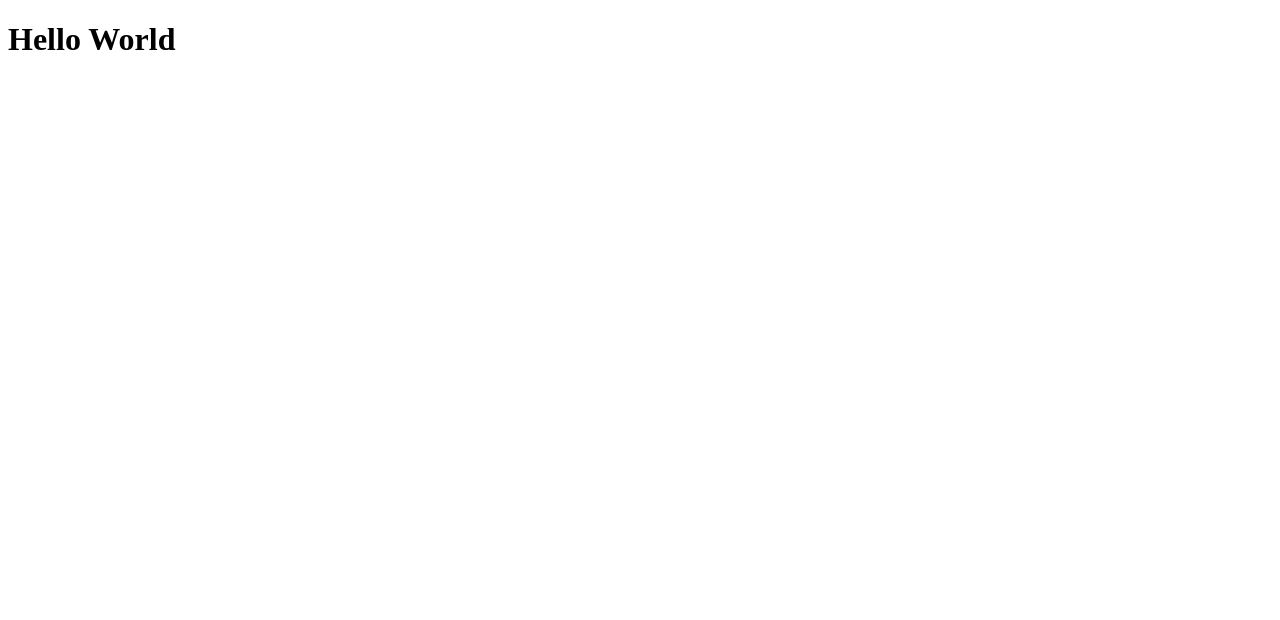
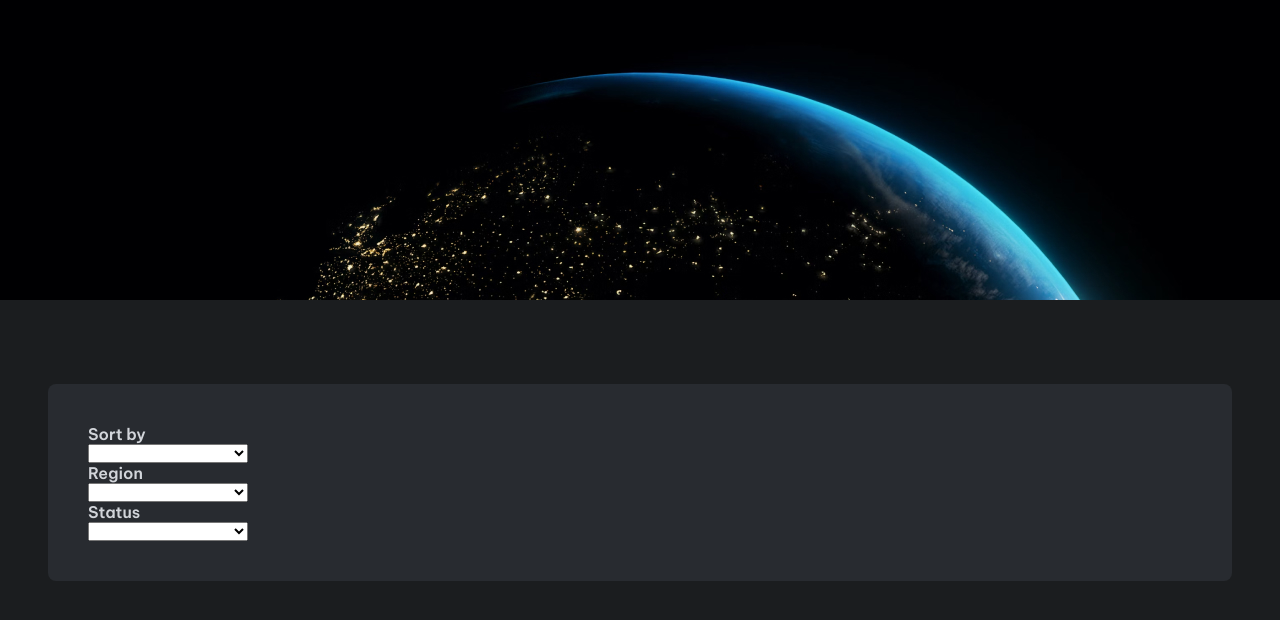
Before and after one commit to murilo-souza/CountryPage-Web-Reactjs, a React (Vite) app: page / in a window 1280 px wide. Shown: the top 620 px of the page. Built offline with nearby package versions, Linux system fonts and the light colour scheme.

Commit message:
Home page and Filter wrapper component created

```diff
--- a/src/App.tsx
+++ b/src/App.tsx
@@ -1,3 +1,13 @@
+import { ThemeProvider } from 'styled-components'
+import { defaultTheme } from './styles/theme/defaultTheme'
+import { Home } from './page/Home'
+import { GlobalStyle } from './styles/global'
+
 export function App() {
-  return <h1>Hello World</h1>
+  return (
+    <ThemeProvider theme={defaultTheme}>
+      <Home />
+      <GlobalStyle />
+    </ThemeProvider>
+  )
 }
--- /dev/null
+++ b/src/components/FilterWrapper/index.tsx
@@ -0,0 +1,16 @@
+import { ReactNode } from 'react'
+import { Container, InputLabel } from './styles'
+
+interface FilterWrapperProps {
+  title: string
+  children: ReactNode
+}
+
+export function FilterWrapper({ title, children }: FilterWrapperProps) {
+  return (
+    <Container>
+      <InputLabel>{title}</InputLabel>
+      {children}
+    </Container>
+  )
+}
--- /dev/null
+++ b/src/components/FilterWrapper/styles.ts
@@ -0,0 +1,8 @@
+import styled from 'styled-components'
+
+export const Container = styled.div`
+  display: flex;
+  flex-direction: column;
+`
+
+export const InputLabel = styled.label``
--- /dev/null
+++ b/src/page/Home/index.tsx
@@ -0,0 +1,30 @@
+import {
+  Container,
+  ContentContainer,
+  HomeContainer,
+  ParametersContainer,
+} from './styles'
+import BgHero from '../../assets/hero-image-wr.jpg'
+import { FilterWrapper } from '../../components/FilterWrapper'
+
+export function Home() {
+  return (
+    <Container>
+      <img src={BgHero} alt="Hero" />
+      <HomeContainer>
+        <ParametersContainer>
+          <FilterWrapper title="Sort by">
+            <select name="Selecionar" id=""></select>
+          </FilterWrapper>
+          <FilterWrapper title="Region">
+            <select name="Selecionar" id=""></select>
+          </FilterWrapper>
+          <FilterWrapper title="Status">
+            <select name="Selecionar" id=""></select>
+          </FilterWrapper>
+        </ParametersContainer>
+        <ContentContainer></ContentContainer>
+      </HomeContainer>
+    </Container>
+  )
+}
--- /dev/null
+++ b/src/page/Home/styles.ts
@@ -0,0 +1,23 @@
+import styled from 'styled-components'
+
+export const Container = styled.main`
+  img {
+    width: 100%;
+  }
+`
+
+export const HomeContainer = styled.main`
+  max-width: 74rem;
+  padding: 2.5rem;
+  margin: 5rem auto;
+
+  background: ${(props) => props.theme.colors.gray700};
+  border-radius: 8px;
+
+  display: grid;
+  grid-template-columns: 10rem 1fr;
+`
+
+export const ParametersContainer = styled.section``
+
+export const ContentContainer = styled.section``
--- a/src/styles/global.ts
+++ b/src/styles/global.ts
@@ -6,8 +6,6 @@ export const GlobalStyle = createGlobalStyle`
         padding: 0;
         box-sizing: border-box;
     }
-
-
 
     body {
         background-color: ${(props) => props.theme.colors.gray800};
```
